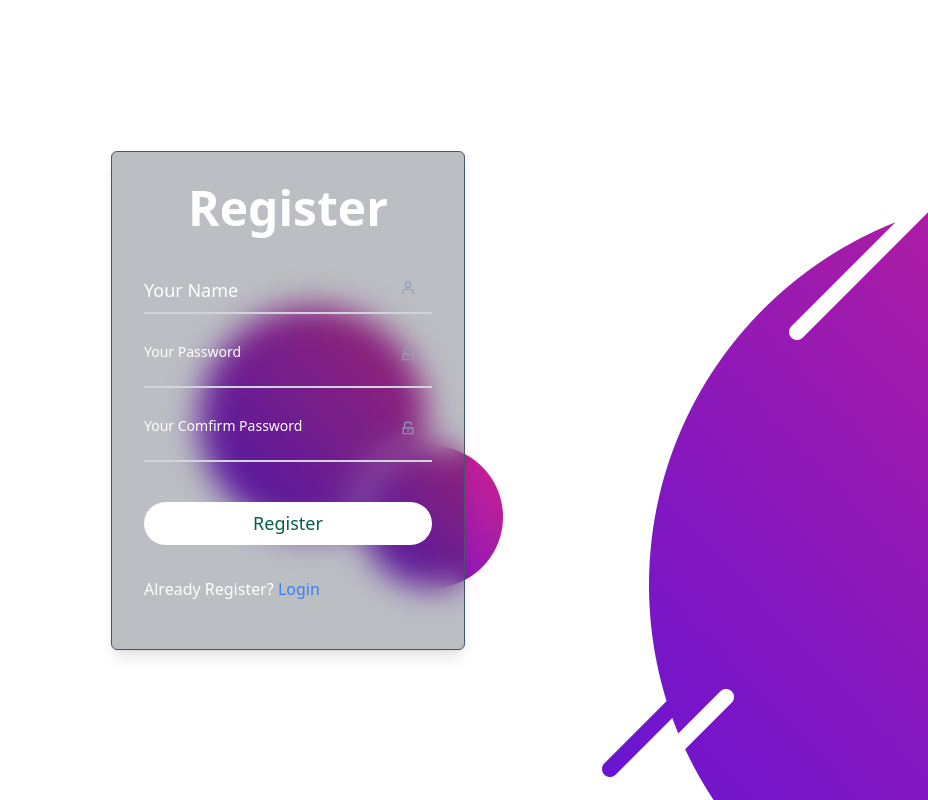
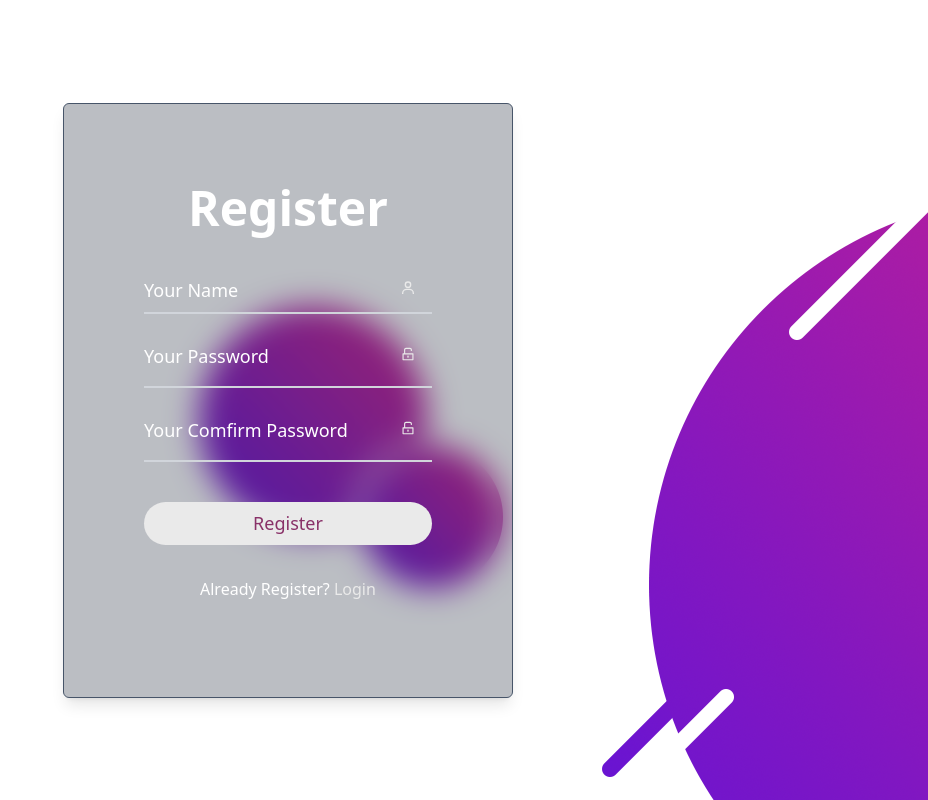
Before and after one commit to FS-8/Final-Project, a React (Vite) app: page /register in a window 1280 px wide. Shown: the whole page, without its empty margins (352-1280 px from the left). Built offline with nearby package versions, Linux system fonts and the light colour scheme.

Commit message:
styling register

```diff
--- a/src/Components/Register/Register.jsx
+++ b/src/Components/Register/Register.jsx
@@ -6,50 +6,50 @@ import { Link } from 'react-router-dom';
 function Register() {
   return (
     <div>
-      <div className="bg-slate-800 border border-slate-600 rounded-md p-8 shadow-lg backdrop-filter backdrop-blur-lg bg-opacity-30 relative transition-all duration-200">
-        <h1 className="text-5xl font-bold text-center mb-8">Register</h1>
+      <div className="bg-slate-800 border border-slate-600 rounded-md p-[80px] shadow-lg backdrop-filter backdrop-blur-lg bg-opacity-30 relative transition-all duration-200">
+        <h1 className="text-5xl font-bold text-center mb-8 ">Register</h1>
         <form>
           <div className="relative my-4">
             <input
               type="text"
-              className="block w-72 py-3.5 px-0 text-sm text-gray-900 bg-transparent border-0 border-b-2 border-gray-300 appearance-none dark:text-white dark:border-gray-600 dark:focus:border-blue-500 focus:outline-none focus:ring-0 focus:text-white focus:border-blue-600 peer"
+              className="block w-72 py-3.5 px-0 text-sm text-gray-900 bg-transparent border-0 border-b-2 border-gray-300 appearance-none dark:text-white dark:border-gray-600 dark:focus:border-ungu focus:outline-none focus:ring-0 focus:text-white focus:border-ungu peer"
               placeholder=" "
             />
-            <label className="absolute text-lg text-white duration-300 transform -translate-y-6 scale-75 top-3 -z-10 origin-[0] peer-focus:left-0 peer-focus:text-blue-600 peer-focus:dark:text-blue-500 peer-placeholder-shown:scale-100 peer-placeholder-shown:translate-y-0 peer-focus:scale-75 peer-focus:-translate-y-6">
+            <label className="absolute text-lg text-white duration-300 transform-translate-y-6 scale-75 top-3 -z-10 origin-[0] peer-focus:left-0 peer-focus:text-hitam peer-focus:dark:text-hitam peer-placeholder-shown:scale-100 peer-placeholder-shown:translate-y-0 peer-focus:scale-75 peer-focus:-translate-y-6">
               Your Name
             </label>
-            <BiUser className="absolute top-4 right-4 text-slate-400" />
+            <BiUser className="absolute top-4 right-4 text-putih" />
           </div>
           <div className="relative my-4">
             <input
               type="password"
-              className="block w-72 py-3.5 px-0 text-lg text-gray-900 bg-transparent border-0 border-b-2 border-gray-300 appearance-none dark:text-white dark:border-gray-600 dark:focus:border-blue-500 focus:outline-none focus:ring-0 focus:text-white focus:border-blue-600 peer"
+              className="block w-72 py-3.5 px-0 text-lg text-gray-900 bg-transparent border-0 border-b-2 border-gray-300 appearance-none dark:text-white dark:border-gray-600 dark:focus:border-ungu focus:outline-none focus:ring-0 focus:text-white focus:border-ungu peer"
               placeholder=" "
             />
-            <label className="absolute text-sm text-white duration-300 transform -translate-y-6 scale-75 top-3 -z-10 origin-[0] peer-focus:left-0 peer-focus:text-blue-600 peer-focus:dark:text-blue-500 peer-placeholder-shown:scale-100 peer-placeholder-shown:translate-y-0 peer-focus:scale-75 peer-focus:-translate-y-6">
+            <label className="absolute text-lg text-white duration-300 transform -translate-y-6 scale-75 top-3 -z-10 origin-[0] peer-focus:left-0 peer-focus:text-hitam peer-focus:dark:text-hitam peer-placeholder-shown:scale-100 peer-placeholder-shown:translate-y-0 peer-focus:scale-75 peer-focus:-translate-y-6">
               Your Password
             </label>
-            <AiOutlineUnlock className="absolute top-4 right-4 text-slate-400" />
+            <AiOutlineUnlock className="absolute top-4 right-4 text-putih" />
           </div>
           <div className="relative my-4">
             <input
               type="password"
-              className="block w-72 py-3.5 px-0 text-lg text-gray-900 bg-transparent border-0 border-b-2 border-gray-300 appearance-none dark:text-white dark:border-gray-600 dark:focus:border-blue-500 focus:outline-none focus:ring-0 focus:text-white focus:border-blue-600 peer"
+              className="block w-72 py-3.5 px-0 text-lg text-gray-900 bg-transparent border-0 border-b-2 border-gray-300 appearance-none dark:text-white dark:border-gray-600 dark:focus:border-ungu focus:outline-none focus:ring-0 focus:text-white focus:border-ungu peer"
               placeholder=" "
             />
-            <label className="absolute text-sm text-white duration-300 transform -translate-y-6 scale-75 top-3 -z-10 origin-[0] peer-focus:left-0 peer-focus:text-blue-600 peer-focus:dark:text-blue-500 peer-placeholder-shown:scale-100 peer-placeholder-shown:translate-y-0 peer-focus:scale-75 peer-focus:-translate-y-6">
+            <label className="absolute text-lg text-white duration-300 transform -translate-y-6 scale-75 top-3 -z-10 origin-[0] peer-focus:left-0 peer-focus:text-hitam peer-focus:dark:text-hitam peer-placeholder-shown:scale-100 peer-placeholder-shown:translate-y-0 peer-focus:scale-75 peer-focus:-translate-y-6">
               Your Comfirm Password
             </label>
-            <AiOutlineUnlock className="absolute top-4 right-4 text-slate-400" />
+            <AiOutlineUnlock className="absolute top-4 right-4 text-putih" />
           </div>
-          <button className="w-full mb-4 text-[18px] mt-6 rounded-full bg-white text-emerald-800 hover:bg-emerald-600 hover:text-white py-2 transition-colors duration-300" type="submit">
+          <button className="w-full mb-4 text-[18px] mt-6 rounded-full bg-putih text-ungu hover:bg-ungu hover:text-white py-2 transition-colors duration-300" type="submit">
             Register
           </button>
           <div className="mt-2 items-center">
             <div className="my-4">
-              <span>
+              <span className="m-14">
                 Already Register?{' '}
-                <span className="text-blue-500">
+                <span className="text-putih hover:text-hitam">
                   {' '}
                   <Link to="/Login">Login</Link>
                 </span>
```
